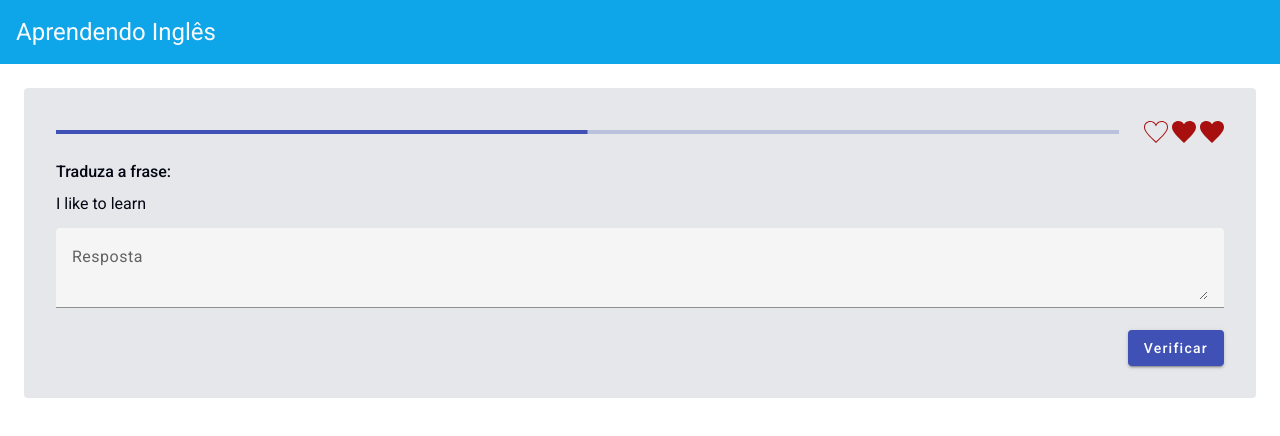
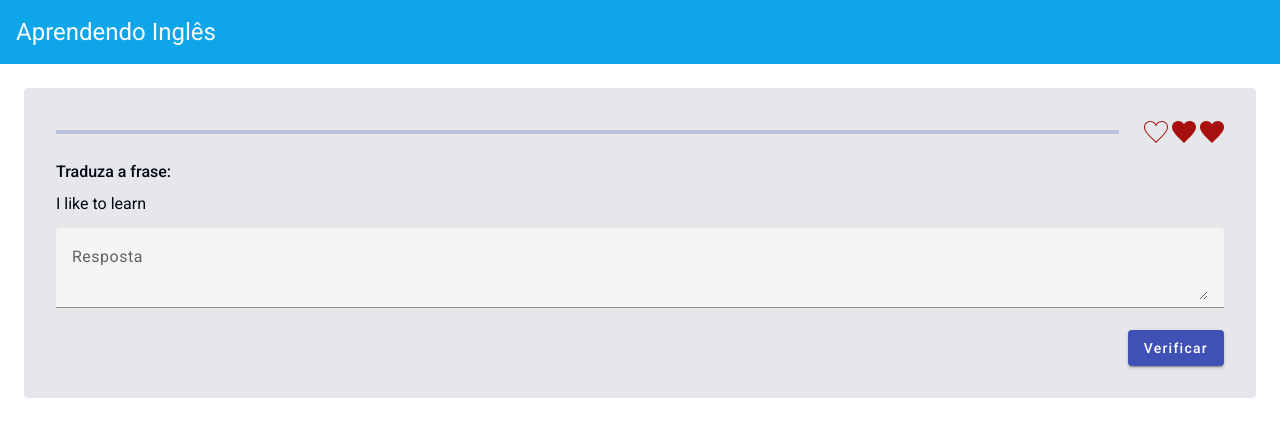
Before and after one commit to augustomarsola/angu-ude-app1, an Angular app: page / in a window 1280 px wide. Shown: the top 436 px of the page. Built offline with nearby package versions, Linux system fonts and the light colour scheme.

Commit message:
Added input binding on progress component

```diff
--- a/src/app/painel/painel.component.html
+++ b/src/app/painel/painel.component.html
@@ -1,6 +1,6 @@
 <main class="bg-gray-200 m-6 p-8 rounded">
   <div class="flex flex-col md:flex-row gap-8 mb-4 items-center">
-    <app-progresso class="grow w-full" />
+    <app-progresso [progress]="progress" class="grow w-full" />
     <app-tentativas class="grow" />
   </div>
   <div>
--- a/src/app/painel/painel.component.ts
+++ b/src/app/painel/painel.component.ts
@@ -14,6 +14,8 @@ export class PainelComponent {
   public round: number = 0;
   public praseRound: Frase = {} as Frase;
 
+  public progress: number = 0;
+
   constructor() {
     this.praseRound = this.prases[this.round];
   }
@@ -27,6 +29,7 @@ export class PainelComponent {
       alert('Acertou!');
       this.round++;
       this.praseRound = this.prases[this.round];
+      this.progress = this.progress + (100 / this.prases.length);
     } else {
       alert('Errou!');
     }
--- a/src/app/progresso/progresso.component.html
+++ b/src/app/progresso/progresso.component.html
@@ -1,3 +1,3 @@
 <mat-progress-bar
-  value="50"
+  value="{{ progress }}"
 ></mat-progress-bar>
--- a/src/app/progresso/progresso.component.ts
+++ b/src/app/progresso/progresso.component.ts
@@ -1,9 +1,10 @@
-import { Component } from '@angular/core';
+import { Component, Input } from '@angular/core';
 
 @Component({
   selector: 'app-progresso',
   templateUrl: './progresso.component.html',
 })
 export class ProgressoComponent {
-
+  @Input()
+  public progress: number = 0;
 }
```
